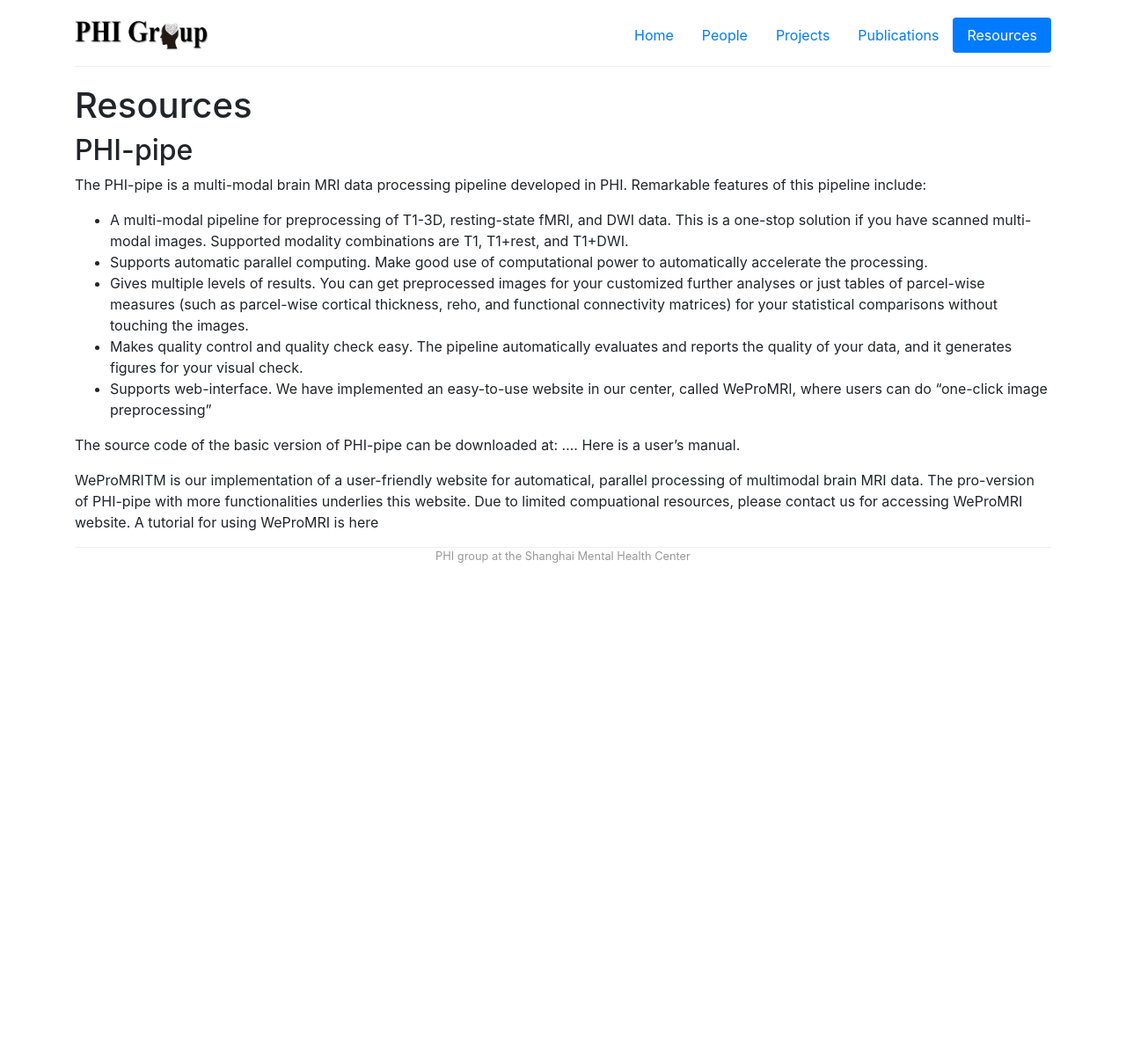
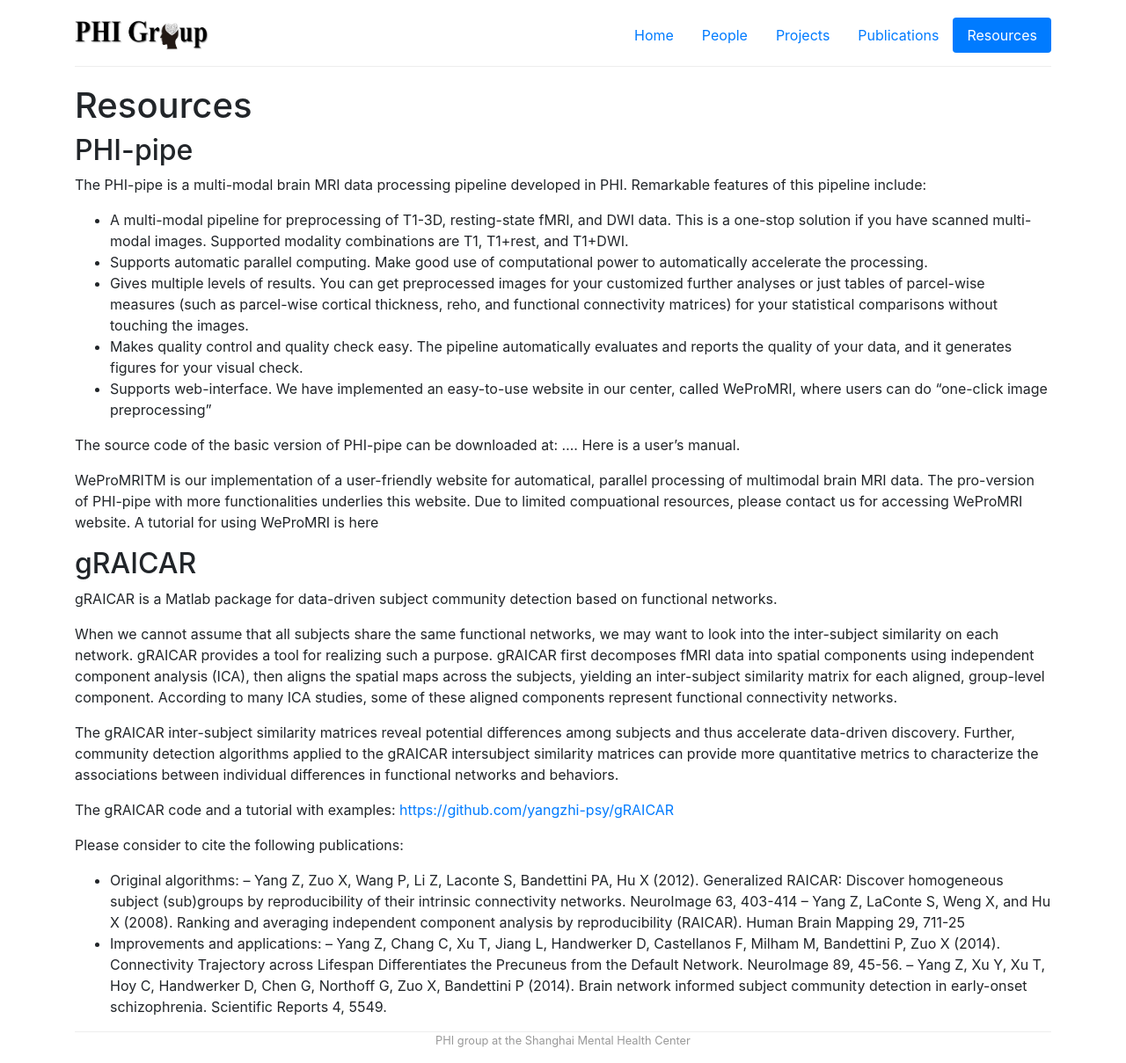
Before and after one commit to PHI-group/phi-group.github.io, a Jekyll site: the page built from resources.md, in a window 1280 px wide. Shown: the whole page at 88% size. Built offline with Jekyll 4.4.1, drawn with Linux system fonts in a browser that asks for light colours; before the commit the page ends 900 px from its top, so only the background shows below that.

Commit message:
Updated by QF

```diff
--- a/resources.md
+++ b/resources.md
@@ -3,7 +3,7 @@ layout: default
 title: Resources
 ---
 ## PHI-pipe
- The PHI-pipe is a multi-modal brain MRI data processing pipeline developed in PHI. Remarkable features of this pipeline include:
+The PHI-pipe is a multi-modal brain MRI data processing pipeline developed in PHI. Remarkable features of this pipeline include:
 - A multi-modal pipeline for preprocessing of T1-3D, resting-state fMRI,  and DWI data. This is a one-stop solution if you have scanned  multi-modal images. Supported modality combinations are T1, T1+rest, and  T1+DWI.
 - Supports automatic parallel computing. Make good use of computational power to automatically accelerate the processing.
 - Gives multiple levels of results. You can get preprocessed images for your customized further analyses or just tables of parcel-wise measures (such as parcel-wise cortical thickness, reho, and functional connectivity matrices) for your statistical comparisons without touching the images.
@@ -13,3 +13,20 @@ title: Resources
 The source code of the basic version of PHI-pipe can be downloaded at: .... Here is a user's manual.
 
 WeProMRITM is our implementation of a user-friendly website for automatical, parallel processing of multimodal brain MRI data. The pro-version of PHI-pipe with more functionalities underlies this website. Due to limited compuational resources, please contact us for accessing WeProMRI website. A tutorial for using WeProMRI is here
+
+## gRAICAR
+gRAICAR is a Matlab package for data-driven subject community detection based on functional networks.
+
+When we cannot assume that all subjects share the same functional networks, we may want to look into the inter-subject similarity on each network. gRAICAR provides a tool for realizing such a purpose. gRAICAR first decomposes fMRI data into spatial components using independent component analysis (ICA), then aligns the spatial maps across the subjects, yielding an inter-subject similarity matrix for each aligned, group-level component. According to many ICA studies, some of these aligned components represent functional connectivity networks.
+
+The gRAICAR inter-subject similarity matrices reveal potential differences among subjects and thus accelerate data-driven discovery. Further, community detection algorithms applied to the gRAICAR intersubject similarity matrices can provide more quantitative metrics to characterize the associations between individual differences in functional networks and behaviors.
+
+The gRAICAR code and a tutorial with examples: [https://github.com/yangzhi-psy/gRAICAR](https://github.com/yangzhi-psy/gRAICAR)
+
+Please consider to cite the following publications:
+- Original algorithms:
+-- Yang Z, Zuo X, Wang P, Li Z, Laconte S, Bandettini PA, Hu X (2012).  Generalized RAICAR: Discover homogeneous subject (sub)groups by  reproducibility of their intrinsic connectivity networks. NeuroImage 63,  403-414
+-- Yang Z, LaConte S, Weng X, and Hu X (2008). Ranking and averaging  independent component analysis by reproducibility (RAICAR). Human Brain  Mapping 29, 711-25
+- Improvements and applications:
+-- Yang Z, Chang C, Xu T, Jiang L, Handwerker D, Castellanos F, Milham  M, Bandettini P, Zuo X (2014). Connectivity Trajectory across Lifespan  Differentiates the Precuneus from the Default Network. NeuroImage 89,  45-56.
+-- Yang Z, Xu Y, Xu T, Hoy C, Handwerker D, Chen G, Northoff G, Zuo X,  Bandettini P (2014). Brain network informed subject community detection  in early-onset schizophrenia. Scientific Reports 4, 5549.
```
